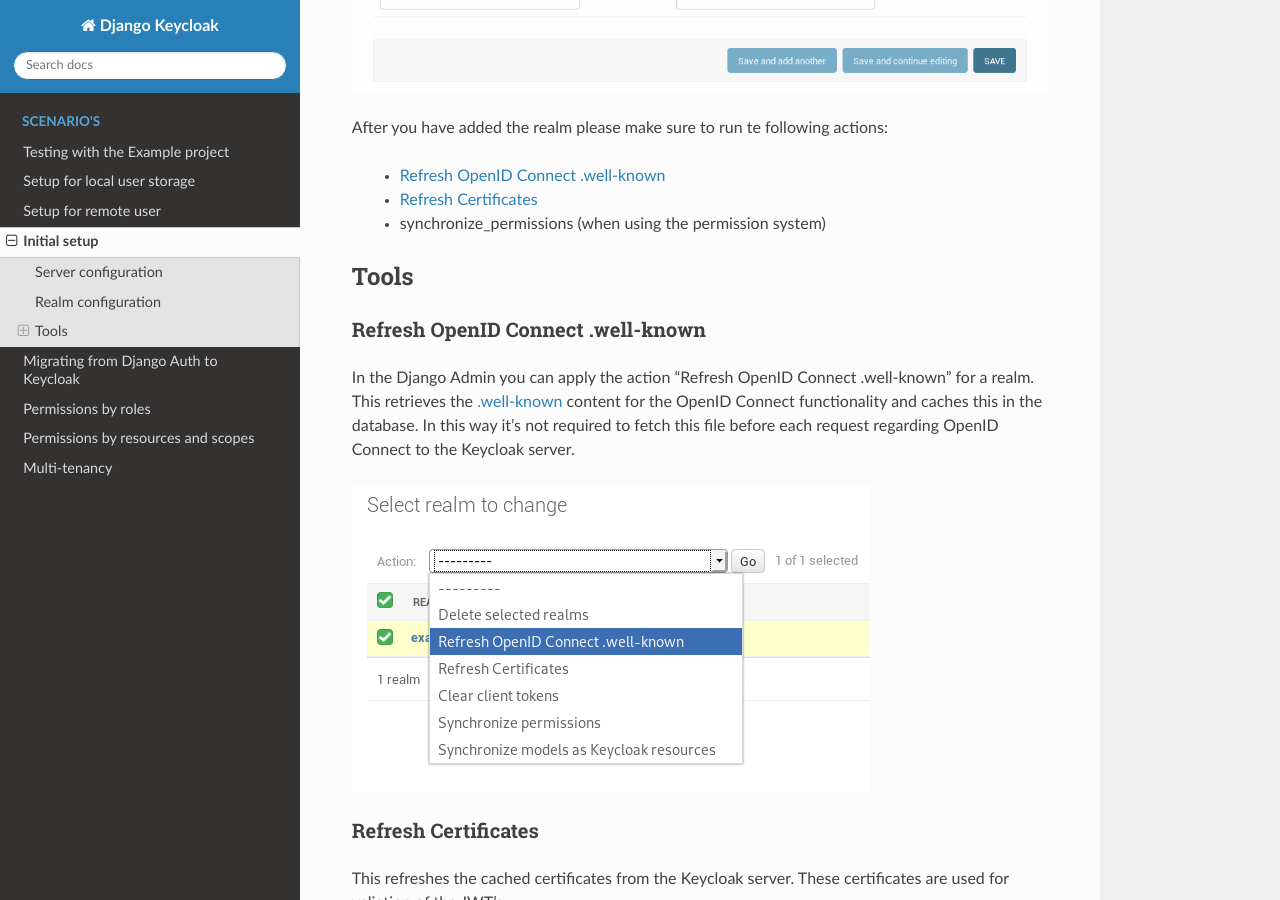
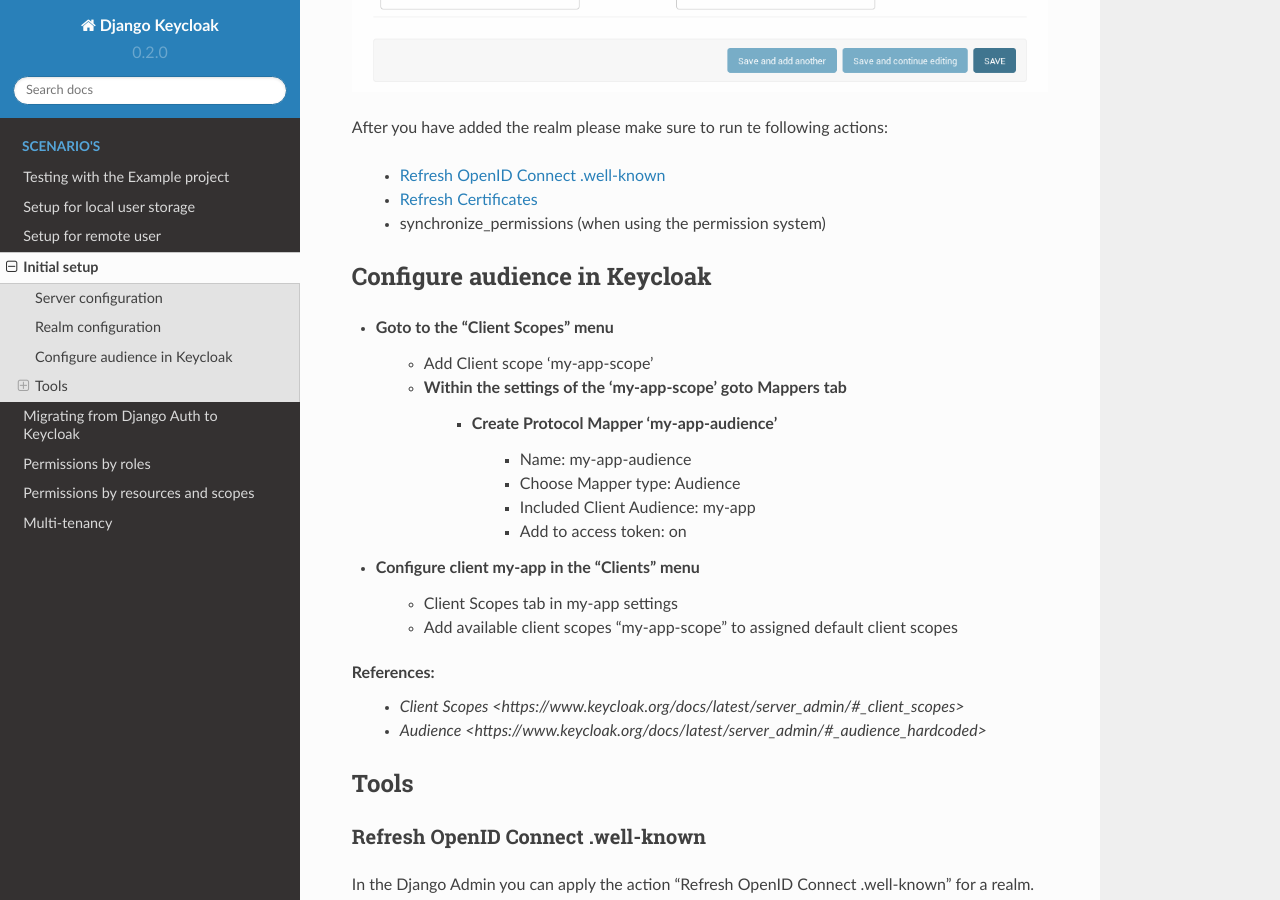
Before and after one commit to Peter-Slump/django-keycloak, a Sphinx documentation site: the page built from docs/scenario/initial_setup.rst, in a window 1280 px wide and 900 px high, scrolled down 1430 px. Built offline with Sphinx 7.4.7 and the Read the Docs theme 2.0.0, drawn with Linux system fonts in a browser that asks for light colours.

```diff
--- a/docs/conf.py
+++ b/docs/conf.py
@@ -24,9 +24,9 @@
 author = u'Peter Slump'
 
 # The short X.Y version
-version = u''
+version = u'0.2.0'
 # The full version, including alpha/beta/rc tags
-release = u'0.1.2-dev'
+release = u'0.2.0'
 
 
 # -- General configuration ---------------------------------------------------
--- a/docs/scenario/initial_setup.rst
+++ b/docs/scenario/initial_setup.rst
@@ -37,6 +37,25 @@
     * :ref:`refresh_certificates`
     * :ref:`synchronize_permissions` (when using the permission system)
 
+
+Configure audience in Keycloak
+==============================
+* Goto to the "Client Scopes" menu
+    * Add Client scope 'my-app-scope'
+    * Within the settings of the 'my-app-scope' goto Mappers tab
+        * Create Protocol Mapper 'my-app-audience'
+            * Name: my-app-audience
+            * Choose Mapper type: Audience
+            * Included Client Audience: my-app
+            * Add to access token: on
+* Configure client my-app in the "Clients" menu
+    * Client Scopes tab in my-app settings
+    * Add available client scopes "my-app-scope" to assigned default client scopes
+
+References:
+    * `Client Scopes <https://www.keycloak.org/docs/latest/server_admin/#_client_scopes>`
+    * `Audience <https://www.keycloak.org/docs/latest/server_admin/#_audience_hardcoded>`
+
 Tools
 =====
 
--- a/setup.cfg
+++ b/setup.cfg
@@ -1,5 +1,5 @@
 [bumpversion]
-current_version = 0.1.2-dev
+current_version = 0.2.0
 commit = True
 tag = True
 parse = (?P<major>\d+)\.(?P<minor>\d+)\.(?P<patch>\d+)(\-(?P<release>[a-z]+))?
--- a/setup.py
+++ b/setup.py
@@ -2,7 +2,7 @@
 
 from setuptools import setup, find_packages
 
-VERSION = '0.1.2-dev'
+VERSION = '0.2.0'
 
 with open(os.path.join(os.path.dirname(__file__), 'README.rst')) as readme:
     README = readme.read()
@@ -31,8 +31,8 @@
         'python-keycloak-client',
     ],
     install_requires=[
-        'python-keycloak-client>=0.2.2',
-        'Django>=1.11',
+        'python-keycloak-client>=0.3.0',
+        'Django>=2.0',
     ],
     tests_require=[
         'pytest-django',
```
Also changed, not shown: README.rst (+8 -0 lines), 4 other files.
